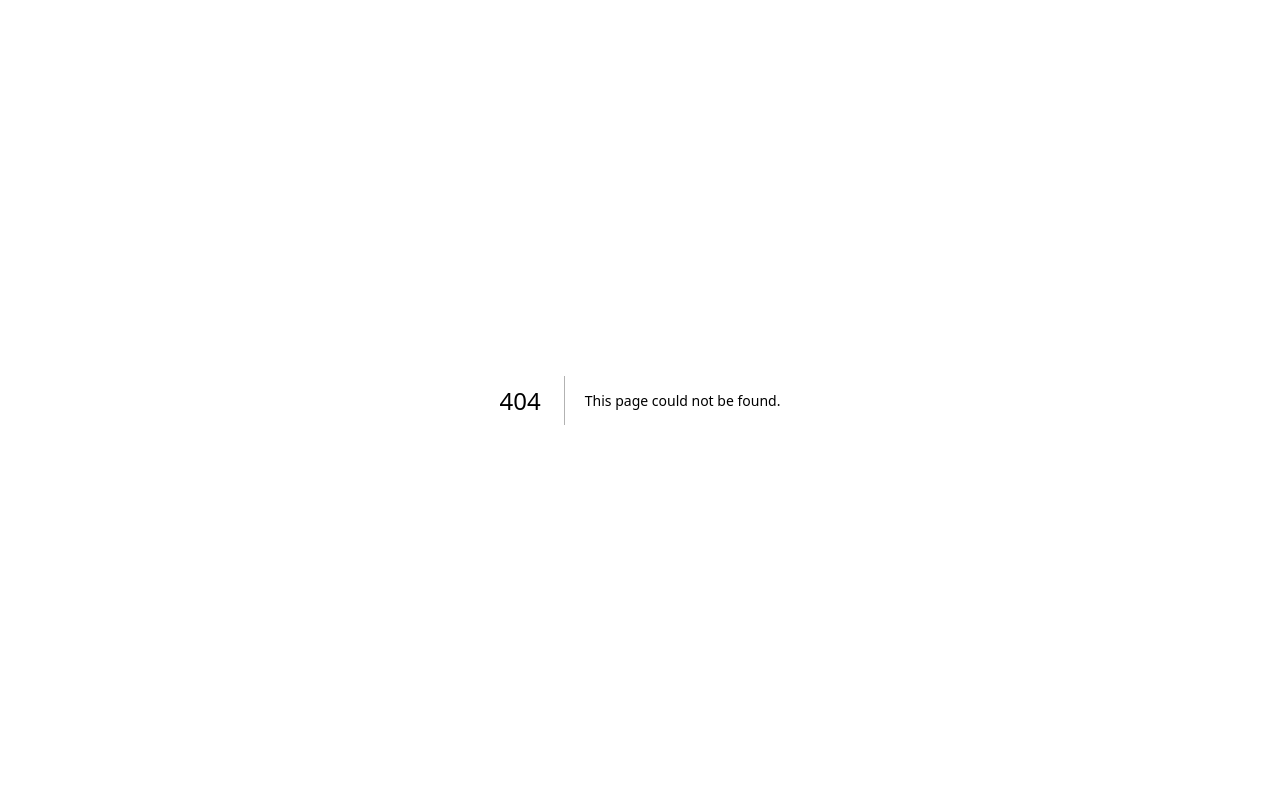
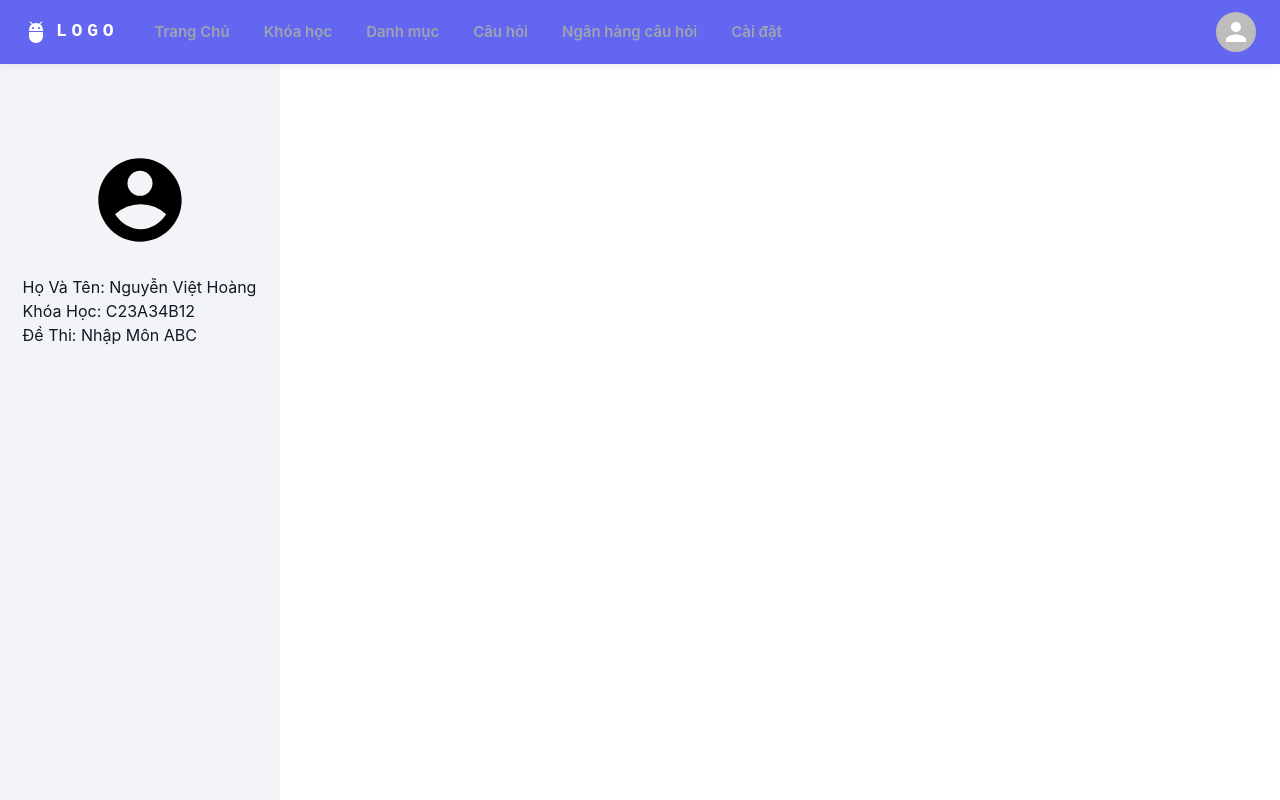
Before and after one commit to nvhoang2003/quizzbfe, a Next.js app: page /testquiz in a window 1280 px wide. Before the commit this address had no page. Built offline with nearby package versions, Linux system fonts and the light colour scheme.

Commit message:
Code Basse Design Web

```diff
--- a/package.json
+++ b/package.json
@@ -34,6 +34,7 @@
     "postcss": "8.4.25",
     "react": "18.2.0",
     "react-apexcharts": "^1.4.1",
+    "react-countdown": "^2.3.5",
     "react-dom": "18.2.0",
     "react-hook-form": "^7.45.4",
     "react-lazy-load-image-component": "^1.6.0",
--- /dev/null
+++ b/src/components/countdown-timer/CountDownTimer.js
@@ -0,0 +1,11 @@
+import React from 'react'
+import Countdown, { zeroPad, calcTimeDelta, formatTimeDelta } from 'react-countdown'
+
+export default function CountDownTimer({ hours, minutes, seconds }) {
+
+  return (
+    <span>
+      {zeroPad(hours)}:{zeroPad(minutes)}:{zeroPad(seconds)}
+    </span>
+  )
+}
--- /dev/null
+++ b/src/components/test-pagination/pagination.js
@@ -0,0 +1,7 @@
+import React from 'react'
+
+export default function pagination() {
+  return (
+    <div>pagination</div>
+  )
+}
--- /dev/null
+++ b/src/layouts/testquiz/DoQuizLayout.js
@@ -0,0 +1,44 @@
+import { styled } from '@mui/material/styles';
+import PropTypes from 'prop-types';
+import { TopNav } from '../dashboard/top-nav';
+import { SideNav } from './SideNav';
+import React from 'react';
+
+const SIDE_NAV_WIDTH = 10;
+
+const LayoutRoot = styled('div')(({ theme }) => ({
+  display: 'flex',
+  flex: '1 1 auto',
+  maxWidth: '100%',
+  [theme.breakpoints.up('lg')]: {
+    paddingLeft: SIDE_NAV_WIDTH
+  }
+}));
+
+const LayoutContainer = styled('div')({
+  display: 'flex',
+  flex: '1 1 auto',
+  flexDirection: 'column',
+  width: '100%'
+});
+
+export const DoQuizLayout = ({children}) => {
+  // const { children } = props;
+  // console.log(props)
+  return (
+    <>
+      <TopNav />
+      <LayoutRoot>
+        <LayoutContainer>
+          <SideNav>
+            {children}
+          </SideNav>
+        </LayoutContainer>
+      </LayoutRoot>
+    </>
+  );
+};
+
+DoQuizLayout.prototypes = {
+  children: PropTypes.node
+};
--- /dev/null
+++ b/src/layouts/testquiz/SideNav.js
@@ -0,0 +1,37 @@
+import NextLink from 'next/link';
+import {
+  Box,
+  Divider,
+  Drawer,
+  Stack,
+  Typography,
+} from '@mui/material';
+
+export const SideNav = (props) => {
+  return (
+    <Drawer
+      anchor="left"
+      open
+      PaperProps={{
+        sx: {
+          backgroundColor: '#f2f4f7',
+          width: 280
+        }
+      }}
+      sx={{ zIndex: -1 }}
+      variant="permanent"
+    >
+      <svg width="100px" height="100px" className='mt-150' viewBox="0 0 24 24" xmlns="http://www.w3.org/2000/svg">
+        <g>
+          <path fill="none" d="M0 0h24v24H0z" />
+          <path d="M12 2c5.52 0 10 4.48 10 10s-4.48 10-10 10S2 17.52 2 12 6.48 2 12 2zM6.023 15.416C7.491 17.606 9.695 19 12.16 19c2.464 0 4.669-1.393 6.136-3.584A8.968 8.968 0 0 0 12.16 13a8.968 8.968 0 0 0-6.137 2.416zM12 11a3 3 0 1 0 0-6 3 3 0 0 0 0 6z" />
+        </g>
+      </svg>
+      <Box sx={{mx: 'auto', fontWeight: 'bold'}}>
+        <Typography >Họ Và Tên: Nguyễn Việt Hoàng</Typography>
+        <Typography >Khóa Học: C23A34B12</Typography>
+        <Typography>Đề Thi: Nhập Môn ABC</Typography>
+      </Box>
+    </Drawer>
+  );
+};
--- /dev/null
+++ b/src/pages/testquiz/index.js
@@ -0,0 +1,60 @@
+import { DoQuizLayout } from '@/layouts/testquiz/DoQuizLayout';
+import React from 'react'
+import Countdown from 'react-countdown';
+import Head from 'next/head';
+import { Box, Stack, Container, Typography } from '@mui/material';
+
+// Random component
+const Completionist = () => <span>You are good to go!</span>;
+
+const TestQuiz = (props) => {
+  return (
+    <>
+      <Head>
+        <title>Kiểm Tra</title>
+      </Head>
+      <Box
+        component="main"
+        sx={{
+          flexGrow: 1,
+          py: 2,
+        }}
+      >
+        <Container maxWidth="xl">
+          <Stack spacing={3}>
+            <Stack
+              display="flex"
+              flexWrap="wrap"
+              direction="row"
+              justifyContent="space-between"
+              spacing={4}
+              sx={{
+                px: 1,
+              }}
+            >
+              <Stack spacing={1}>
+                <Typography variant="h4">
+                  <Box sx={{ textTransform: "uppercase" }}>
+                    <Countdown date={Date.now() + 5000}>
+                      <Completionist />
+                    </Countdown>
+                  </Box>
+                </Typography>
+              </Stack>
+            </Stack>
+          </Stack>
+        </Container>
+      </Box>
+
+    </>
+  );
+};
+
+
+TestQuiz.getLayout = (page) =>
+  <DoQuizLayout>
+    {page}
+  </DoQuizLayout>
+
+
+export default TestQuiz;
--- a/src/styles/globals.css
+++ b/src/styles/globals.css
@@ -80,3 +80,8 @@ body {
 .mb-3{
   margin-bottom: 30px;
 }
+
+.mt-150{
+  margin: 150px auto;
+  margin-bottom: 25px !important;
+}
```
Also changed, not shown: 1 other file (tests, documents, lock files or other folders).
